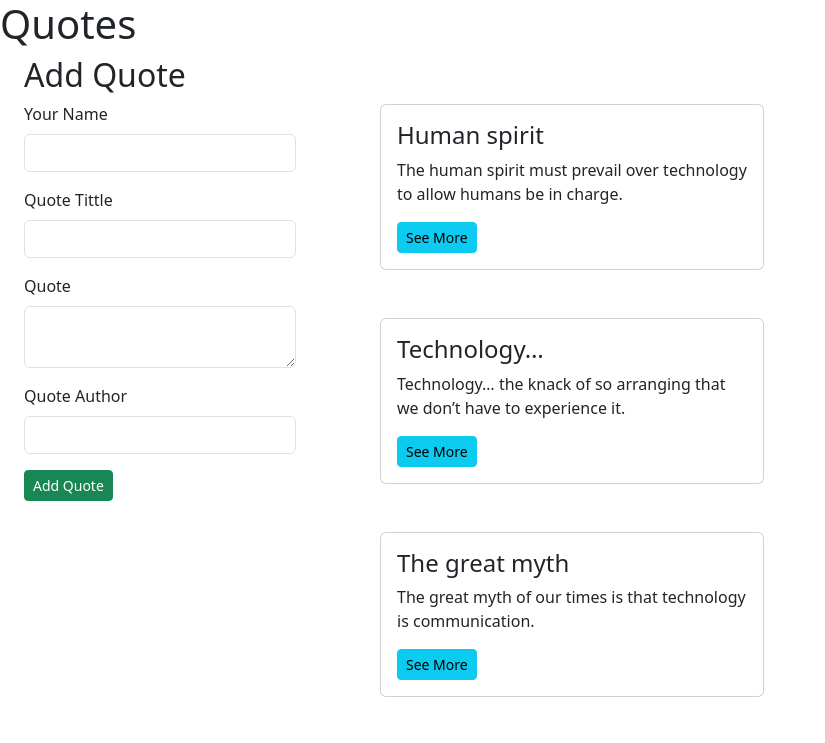
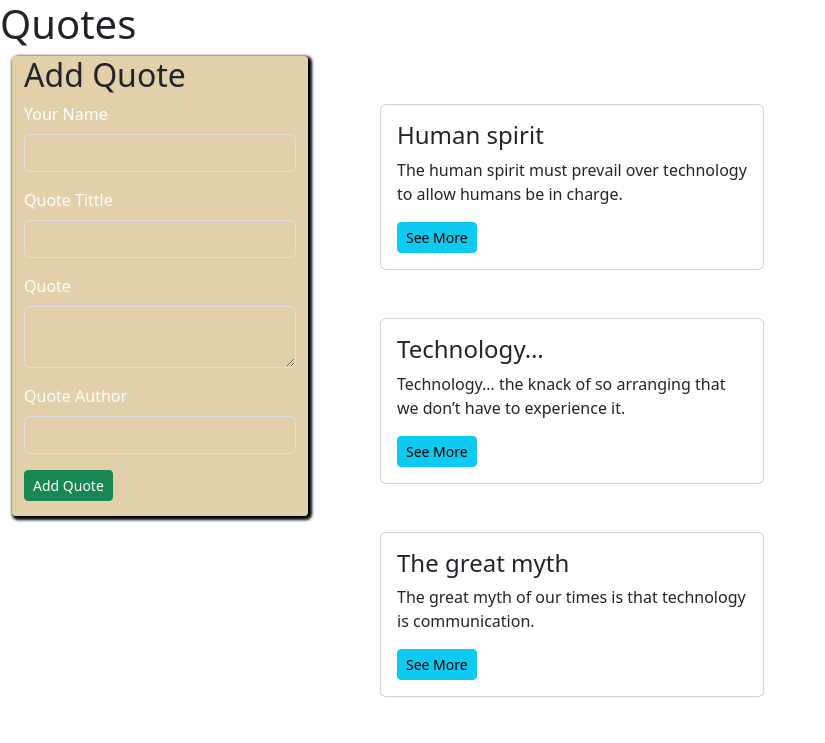
Before and after one commit to EsauKip/Quotes, an Angular app: page / in a window 1280 px wide. Shown: the top 743 px of the page, without its empty margins (0-825 px from the left). Built offline with nearby package versions, Linux system fonts and the light colour scheme.

Commit message:
add background color,border radius

```diff
--- a/src/app/quote-details/quote-details.component.css
+++ b/src/app/quote-details/quote-details.component.css
@@ -0,0 +1,9 @@
+#buttons {
+    margin-top: 5%;
+    margin-bottom: 10%;
+}
+
+#delete {
+    font-size: 20px;
+    margin-right: 2%;
+}
--- a/src/app/quote-details/quote-details.component.html
+++ b/src/app/quote-details/quote-details.component.html
@@ -2,5 +2,5 @@
 <span id="date">on: <span id="datecolor">{{quote.datePosted|date:'short'}}</span></span>
 </span>
 <div class="container-fluid" id="buttons">
-    <a (click)="deleteQuote(true)" class="btn btn-danger">Delete</a>
+    <a (click)="deleteQuote(true)" class="btn btn-danger" id="delete">Delete</a>
 </div>
--- a/src/app/quote-form/quote-form.component.css
+++ b/src/app/quote-form/quote-form.component.css
@@ -0,0 +1,30 @@
+.form-control {
+    color: white;
+    background: transparent;
+    font-weight: 570px;
+}
+
+label {
+    color: white;
+    font-weight: 400px;
+}
+
+hr {
+    width: 50%;
+    height: 2px;
+    background-color: orangered;
+}
+
+.heading {
+    color: black;
+    text-align: center;
+    padding-top: 2%;
+}
+
+.container-fluid {
+    background-color: rgba(175, 128, 27, 0.374);
+    border-radius: 4px;
+    padding-bottom: 5%;
+    box-shadow: 2px 2px 3px 2px black;
+    margin-bottom: 5%;
+}
--- a/src/app/quote-form/quote-form.component.html
+++ b/src/app/quote-form/quote-form.component.html
@@ -1,5 +1,5 @@
 <div class="container-fluid">
-    <h2 class="heading">Add Quote</h2>
+    <h2 class="head">Add Quote</h2>
     <!-- <hr> -->
     <form (ngSubmit)='addQuote()' #quoteForm="ngForm">
         <div class="form-group">
```
